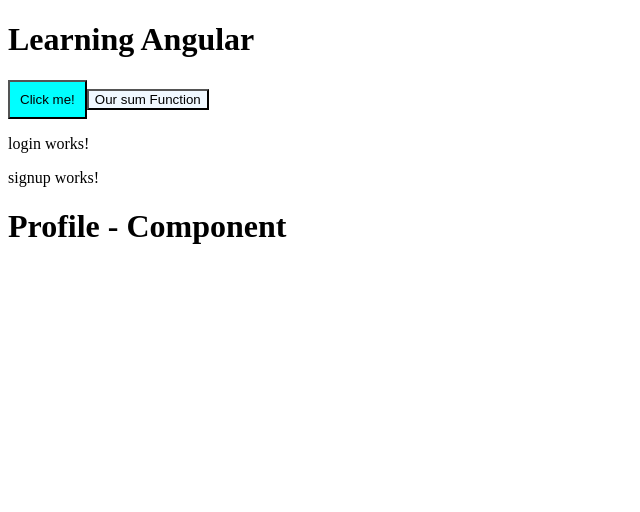
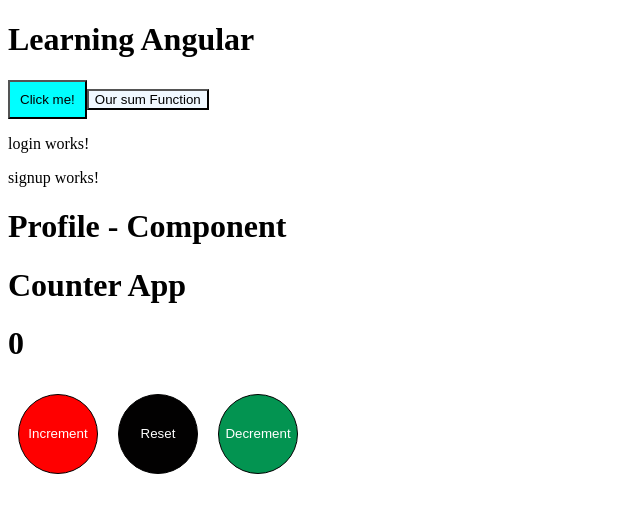
Before and after one commit to Hol7/AngularTuto, an Angular app: page / in a window 1280 px wide. Shown: the top 512 px of the page, without its empty margins (0-640 px from the left). Built offline with nearby package versions, Linux system fonts and the light colour scheme.

Commit message:
add counter functionality with increment, decrement, and reset buttons

```diff
--- a/src/app/app.component.css
+++ b/src/app/app.component.css
@@ -0,0 +1,33 @@
+.btn {
+
+    width: 80px;
+    height: 80px;
+
+    border-radius: 50%;
+    border: 1px solid #000;
+
+    margin: 10px;
+    color: #fff;
+    cursor: pointer;
+
+}
+
+.btn:hover{
+
+    border: #fff;
+}
+
+.bg-red {
+
+    background-color: red;
+}
+
+.bg-black {
+
+    background-color: rgb(2, 1, 1);
+}
+
+.bg-green {
+
+    background-color: rgb(3, 148, 81);
+}
--- a/src/app/app.component.html
+++ b/src/app/app.component.html
@@ -4,3 +4,13 @@
 <app-login></app-login>
 <app-signup></app-signup>
 <app-profile></app-profile>
+<h1>Counter App</h1>
+
+<div>
+  <h1>{{count}}</h1>
+  <div>
+    <button (click)="handleIncrement()" class="btn bg-red">Increment</button>
+    <button (click)="handleReset()" class="btn bg-black">Reset</button>
+    <button (click)="handeleDecrement()" class="btn bg-green">Decrement</button>
+  </div>
+</div>
--- a/src/app/app.component.ts
+++ b/src/app/app.component.ts
@@ -13,6 +13,22 @@
 })
 export class AppComponent {
   title = 'angular-01tutor';
+  count = 0;
+
+  handleIncrement(){
+    this.count = this.count + 1;
+
+  }
+  handeleDecrement(){
+    if(this.count === 0){
+      return this.count
+    }
+    return this.count=this.count - 1;
+  }
+
+  handleReset(){
+    this.count=0
+  }
 
   name:string = "Fabrone";
   data: number | string =30;
```
